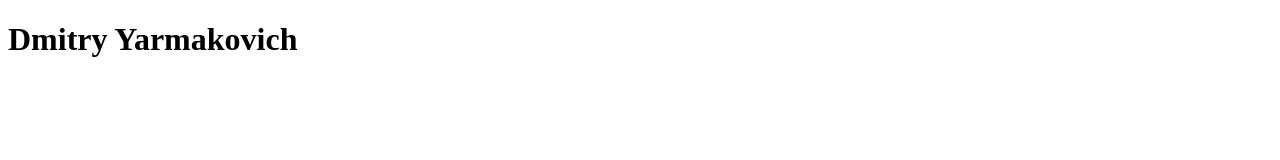
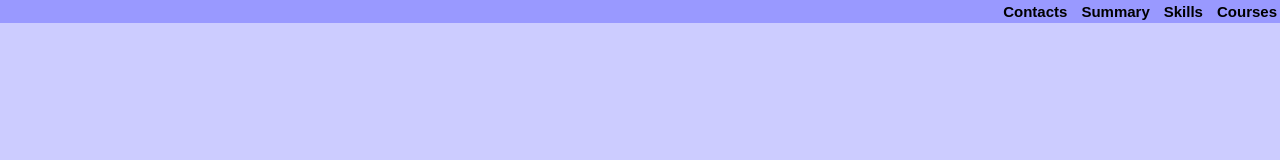
Before and after one commit to Gossinummoss/rsschool-cv, a plain HTML site: page index.html in a window 1280 px wide. Drawn offline with Linux system fonts and the light colour scheme.

Commit message:
feat:add cv stuff

```diff
--- a/index.html
+++ b/index.html
@@ -1,9 +1,37 @@
 <!DOCTYPE html>
-<html lang="RU">
-  <head>
+<html lang="ru">
+<head>
+    <meta charset="UTF-8">
+    <meta http-equiv="X-UA-Compatible" content="IE=edge">
+    <meta name="viewport" content="width=device-width, initial-scale=1.0">
     <title>CV</title>
-  </head>
-  <body>
-    <h1>Dmitry Yarmakovich</h1>
-  </body>
-</html>
+    <link rel="stylesheet" href="style.css">
+</head>
+<body>
+    <header>
+     <nav>
+        <Table class="Navigation">
+            <tr>
+                <th>
+                    Contacts
+                </th>
+                <th>
+                    Summary
+                </th>
+                <th>
+                    Skills
+                </th>
+                <th>
+                    Courses
+                </th>
+            </tr>
+        </Table>
+     </nav>
+    </header>
+    <main>
+
+    </main>
+    <footer>
+
+    </footer>
+</body>
--- a/style.css
+++ b/style.css
@@ -1,8 +1,16 @@
-p {
-    color: red;
-    width: 500px;
-    border: 1px solid black;
-  }
-html {
-    background-color: #00539F;
+body {
+  background-color: #CCCCFF;
+  margin: 0;
+  padding: 0;
 }
+nav {
+  background-color: #9999FF;
+}
+.Navigation {
+  position: relative;
+  margin-left: auto;
+  font-family: sans-serif;
+  font-size: 15px;
+  font-weight: 900;
+  text-indent: 10px;
+}
```
Also changed, not shown: assets/img/me.jpg (added).
